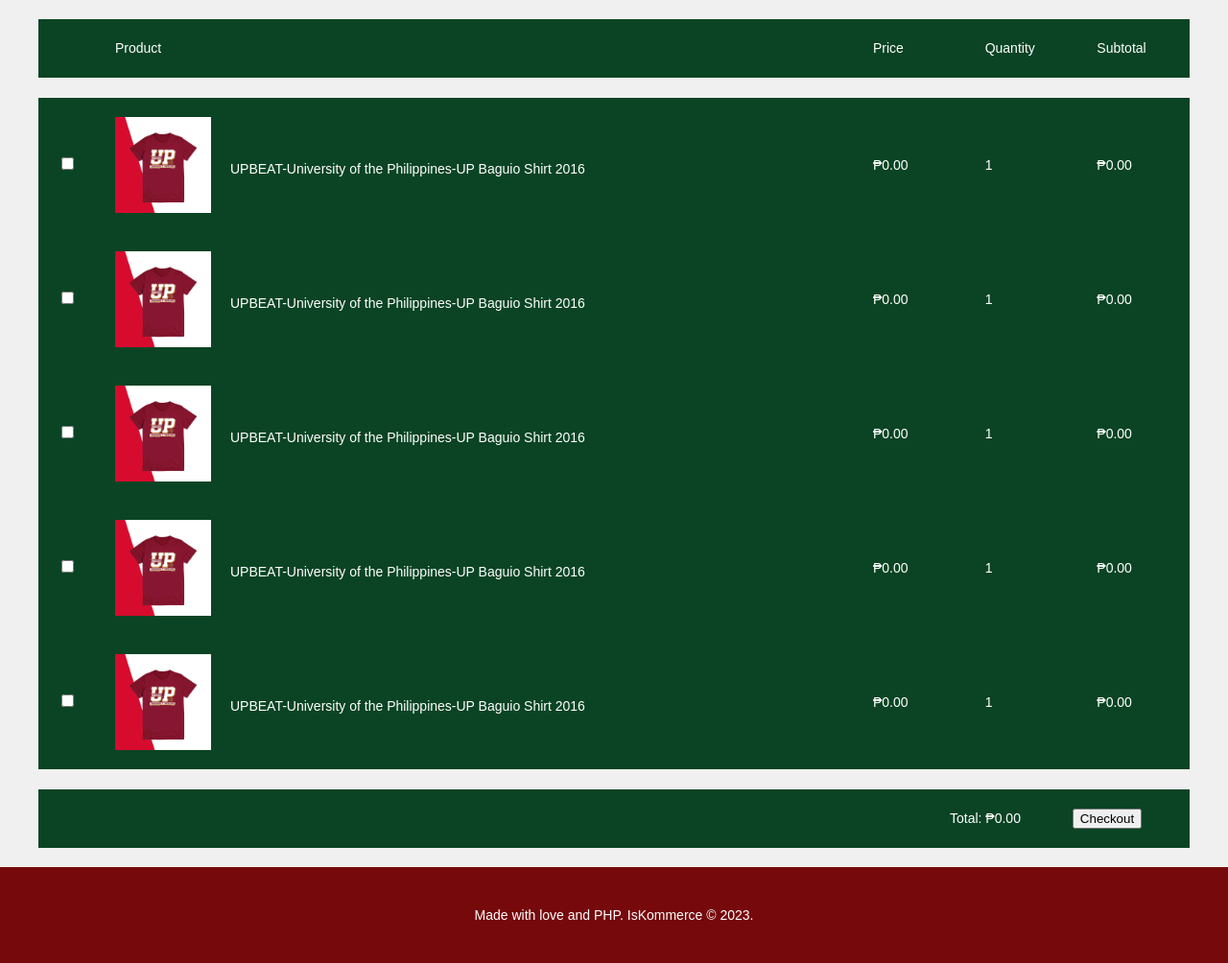
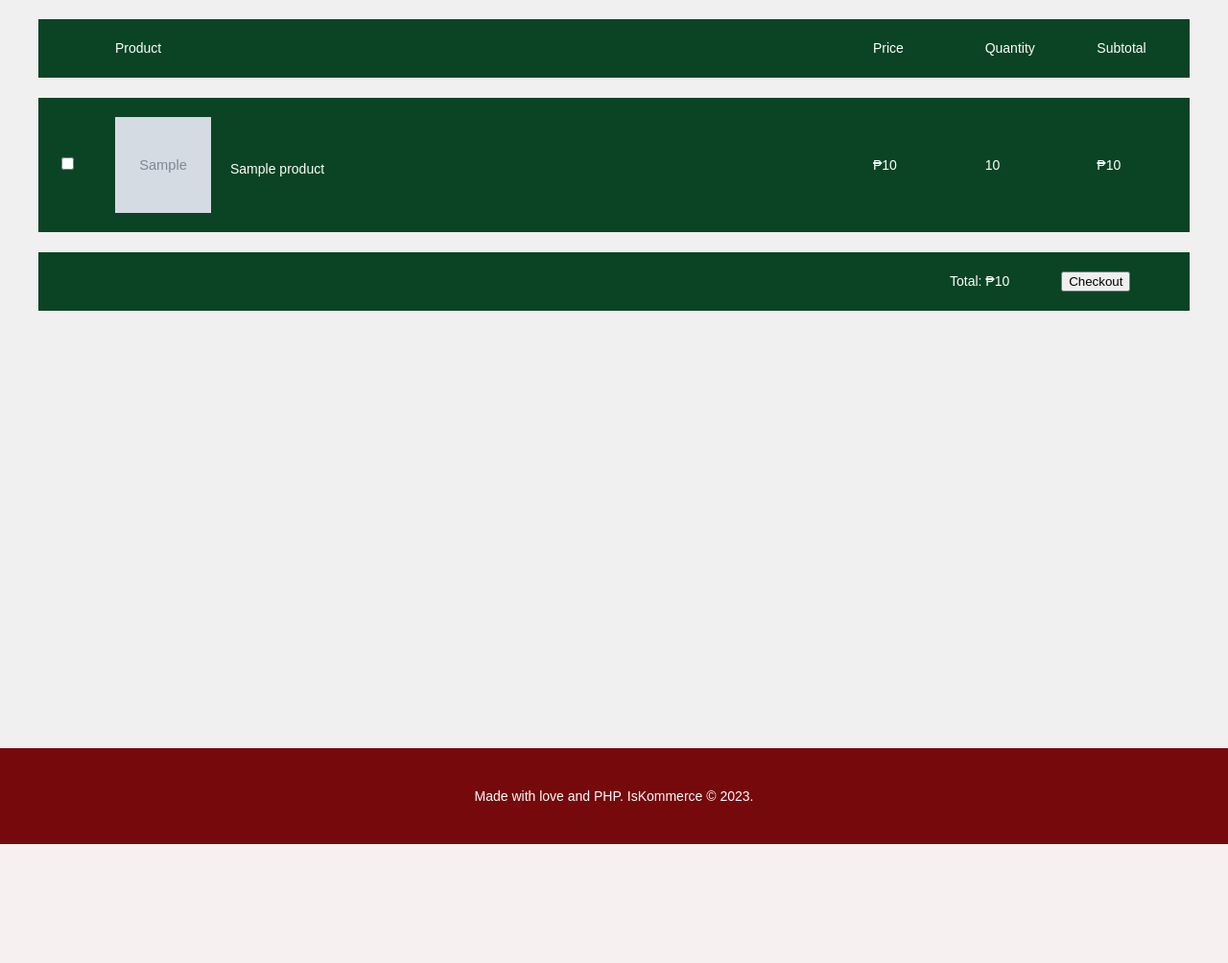
Before and after one commit to chstrkn/IsKommerce, a PHP site: page /cart.php in a window 1280 px wide. Shown: the part 100-1104 px from the top of the page at 96% size. After the commit the page ends 980 px from the top, so only its background shows below. Run offline with PHP 8.4, Linux system fonts and the light colour scheme; the visitor is signed in with stand-in values (Sample User, id 1); tables that the repository leaves empty or names only in its code hold one stand-in row (values such as "Sample post"); grey boxes marked "Sample" are stand-in pictures.

Commit message:
Update cart.php

```diff
--- a/cart.php
+++ b/cart.php
@@ -53,66 +53,26 @@
       </table>
       <br />
       <table>
-        <tr>
-          <td class="cart-selector">
-            <input type="checkbox" name="" id="">
-          </td>
-          <td class="cart-product">
-            <img src="images/UPBEAT-University of the Philippines-UP Baguio Shirt 2016.jpg" alt="Product" />
-            <p>UPBEAT-University of the Philippines-UP Baguio Shirt 2016</p>
-          </td>
-          <td class="cart-price">₱0.00</td>
-          <td class="cart-quantity">1</td>
-          <td class="cart-subtotal">₱0.00</td>
-        </tr>
-        <tr>
-          <td class="cart-selector">
-            <input type="checkbox" name="" id="">
-          </td>
-          <td class="cart-product">
-            <img src="images/UPBEAT-University of the Philippines-UP Baguio Shirt 2016.jpg" alt="Product" />
-            <p>UPBEAT-University of the Philippines-UP Baguio Shirt 2016</p>
-          </td>
-          <td class="cart-price">₱0.00</td>
-          <td class="cart-quantity">1</td>
-          <td class="cart-subtotal">₱0.00</td>
-        </tr>
-        <tr>
-          <td class="cart-selector">
-            <input type="checkbox" name="" id="">
-          </td>
-          <td class="cart-product">
-            <img src="images/UPBEAT-University of the Philippines-UP Baguio Shirt 2016.jpg" alt="Product" />
-            <p>UPBEAT-University of the Philippines-UP Baguio Shirt 2016</p>
-          </td>
-          <td class="cart-price">₱0.00</td>
-          <td class="cart-quantity">1</td>
-          <td class="cart-subtotal">₱0.00</td>
-        </tr>
-        <tr>
-          <td class="cart-selector">
-            <input type="checkbox" name="" id="">
-          </td>
-          <td class="cart-product">
-            <img src="images/UPBEAT-University of the Philippines-UP Baguio Shirt 2016.jpg" alt="Product" />
-            <p>UPBEAT-University of the Philippines-UP Baguio Shirt 2016</p>
-          </td>
-          <td class="cart-price">₱0.00</td>
-          <td class="cart-quantity">1</td>
-          <td class="cart-subtotal">₱0.00</td>
-        </tr>
-        <tr>
-          <td class="cart-selector">
-            <input type="checkbox" name="" id="">
-          </td>
-          <td class="cart-product">
-            <img src="images/UPBEAT-University of the Philippines-UP Baguio Shirt 2016.jpg" alt="Product" />
-            <p>UPBEAT-University of the Philippines-UP Baguio Shirt 2016</p>
-          </td>
-          <td class="cart-price">₱0.00</td>
-          <td class="cart-quantity">1</td>
-          <td class="cart-subtotal">₱0.00</td>
-        </tr>
+        <?php
+        $sql = "SELECT * FROM cart_item INNER JOIN product ON cart_item.product_id = product.product_id WHERE user_id = (SELECT user_id FROM user WHERE username = '" . $_SESSION['username'] . "')";
+        $result = mysqli_query($conn, $sql);
+        $total = 0;
+        while ($row = mysqli_fetch_assoc($result)) {
+          $total += $row['total'];
+          echo "<tr>";
+          echo "<td class='cart-selector'>";
+          echo "<input type='checkbox' name='' id=''>";
+          echo "</td>";
+          echo "<td class='cart-product'>";
+          echo "<img src='" . $row['image'] . "' alt='Product' />";
+          echo "<p>" . $row['name'] . "</p>";
+          echo "</td>";
+          echo "<td class='cart-price'>₱" . $row['price'] . "</td>";
+          echo "<td class='cart-quantity'>" . $row['quantity'] . "</td>";
+          echo "<td class='cart-subtotal'>₱" . $row['total'] . "</td>";
+          echo "</tr>";
+        }
+        ?>
       </table>
       <br />
       <table>
@@ -120,8 +80,8 @@
           <td class="cart-selector">
           </td>
           <td class="cart-checkout" colspan="4">
-            Total: <span id="cart-checkout-total-price">₱0.00</span>
-            <button type="submit" name="checkout">Checkout</button>
+            Total: <span id="cart-checkout-total-price">₱<?php echo $total; ?> </span>
+            <input type="submit" name="checkout" value="Checkout"></input>
           </td>
         </tr>
       </table>
--- a/style.css
+++ b/style.css
@@ -301,7 +301,7 @@
   border: none;
   padding-left: 890px;
 }
-#cart .cart-checkout button {
+#cart .cart-checkout input {
   margin-left: 50px;
 }
 #checkout {
```
